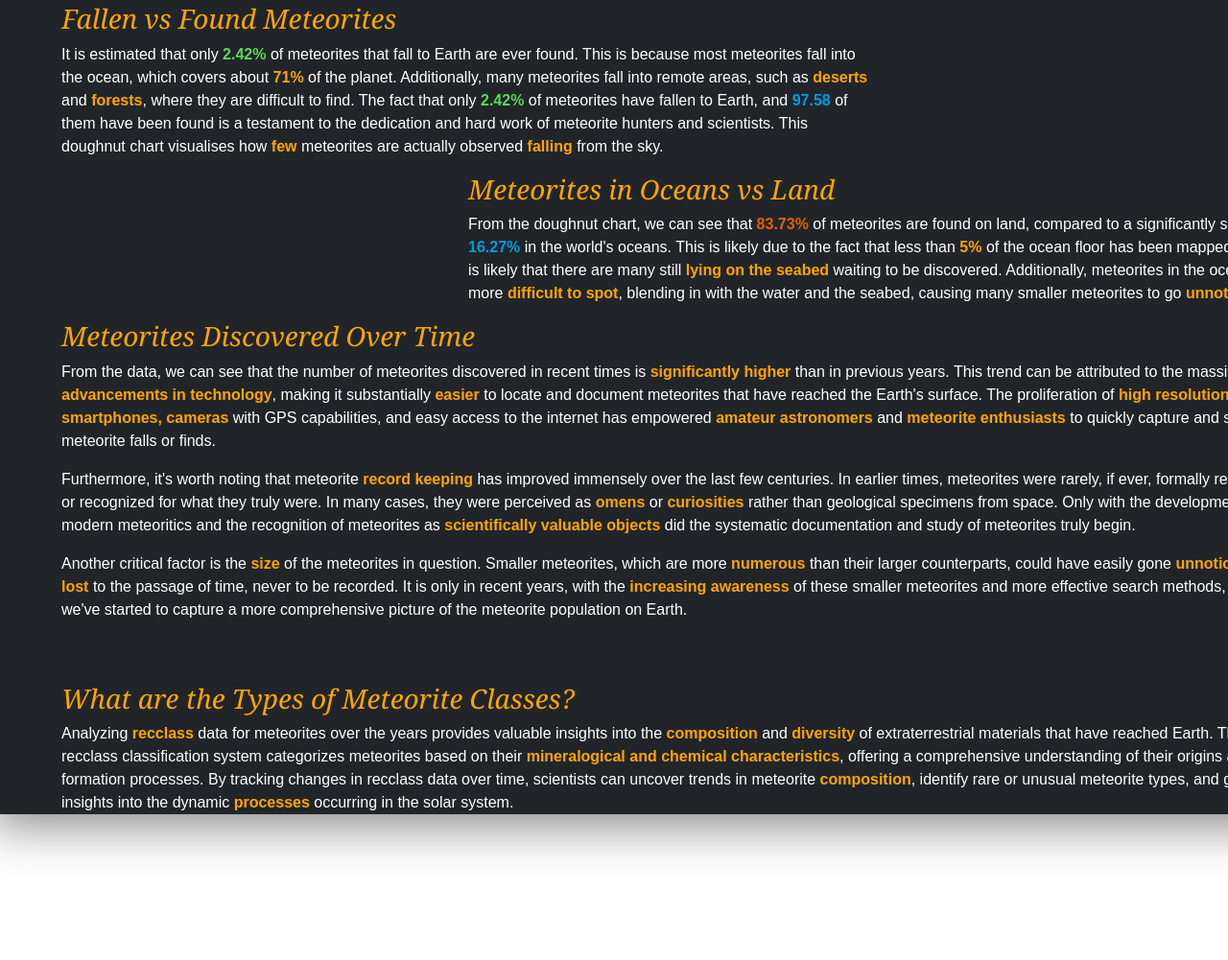
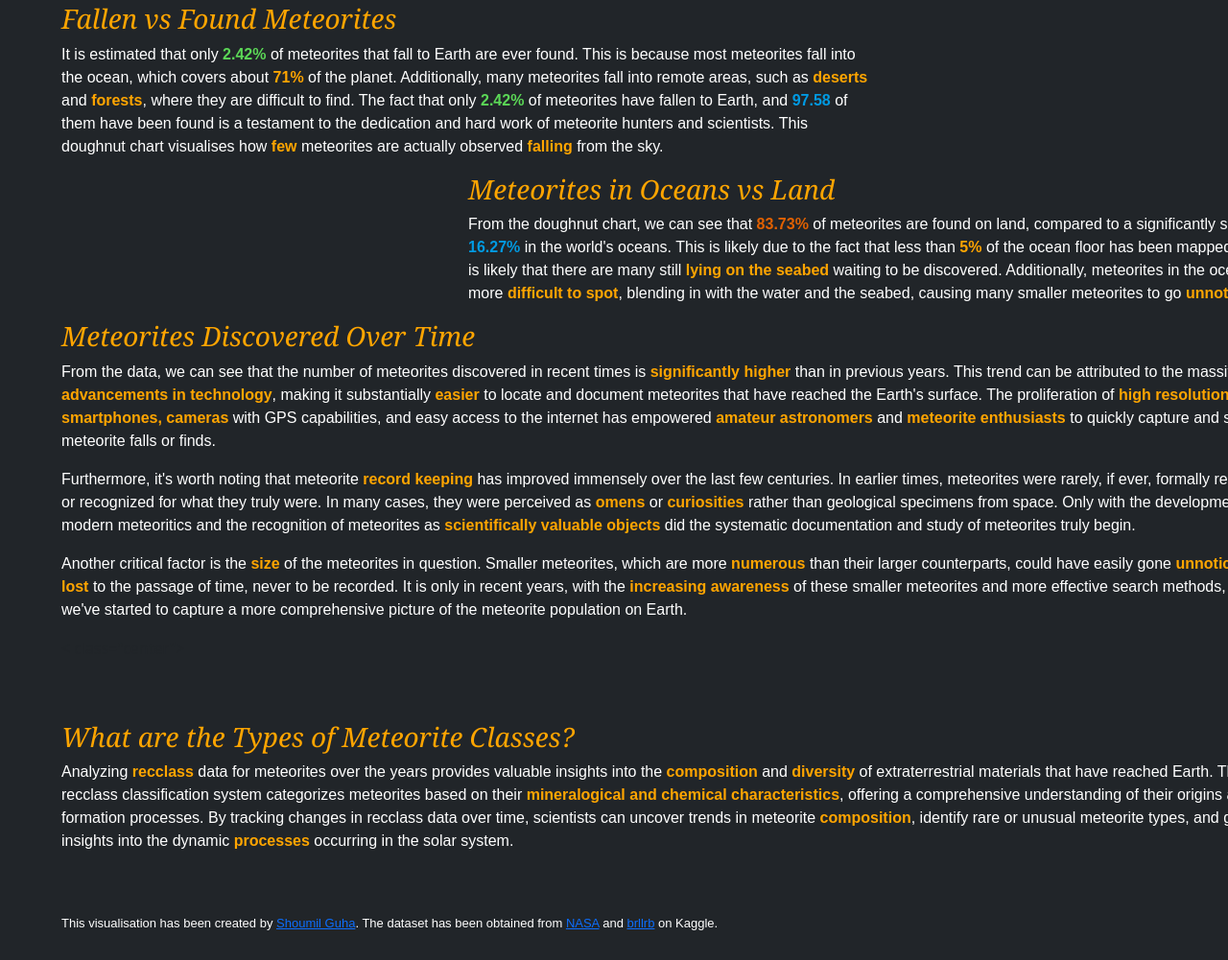
Before and after one commit to shoumil-dev/Meteorite-Data-Visualisation, a plain HTML site: page index.html in a window 1280 px wide. Shown: the part 761-1762 px from the top of the page at 96% size. Before the commit the page ends 1674 px from the top, so only its background shows below. Drawn offline with nearby package versions, Linux system fonts and the light colour scheme; a script that the page names is missing.

Commit message:
Added a footer.

```diff
--- a/css/styles.css
+++ b/css/styles.css
@@ -68,6 +68,11 @@ font-size: larger;
 	font-style: italic;
 }
 
+.footer {
+	padding-bottom: 1%;
+	font-size: small;
+}
+
 .page {
 	width: 1400px;
 	margin: auto;
--- a/index.html
+++ b/index.html
@@ -56,8 +56,10 @@
     <!-- Area Chart Section -->
 
     <p class="paragraph">
-      Increased awareness of meteorites in the <b>early 1960s</b> was caused by the <b>Apollo program</b> which brought meteorites to
-      the forefront of public awareness. This was because astronauts brought back <b>lunar</b> meteorites to Earth for the
+      Increased awareness of meteorites in the <b>early 1960s</b> was caused by the <b>Apollo program</b> which brought
+      meteorites to
+      the forefront of public awareness. This was because astronauts brought back <b>lunar</b> meteorites to Earth for
+      the
       first time.
       This led to an increase in people <b>reporting</b> meteorites they found, which helped to increase the number of
       meteorites discovered. Additionally, new search techniques like metal detectors and aerial surverys allowed
@@ -136,7 +138,7 @@
       effective
       search methods, that we've started to capture a more comprehensive picture of the meteorite population on Earth.
     </p>
-    <div class="center">
+    < class="center">
       <div id="interactive_vis">
       </div>
 
@@ -158,6 +160,15 @@
         <div id="recclass_vis">
         </div>
 
+        <!-- Footer -->
+      <div class="footer">
+        <p class="paragraph">
+          This visualisation has been created by <a
+            href="https://github.com/shoumil-dev/Meteorite-Data-Visualisation">Shoumil Guha</a>. The dataset has been
+          obtained from <a href="https://www.kaggle.com/datasets/nasa/meteorite-landings">NASA</a> and <a
+            href="https://www.kaggle.com/datasets/brllrb/meteorite-landings">brllrb</a> on Kaggle.
+        </p>
+      </div>
 
 
       <!-- Embedding Idioms -->
```
Lines whose indentation alone changed are shown as unchanged.
